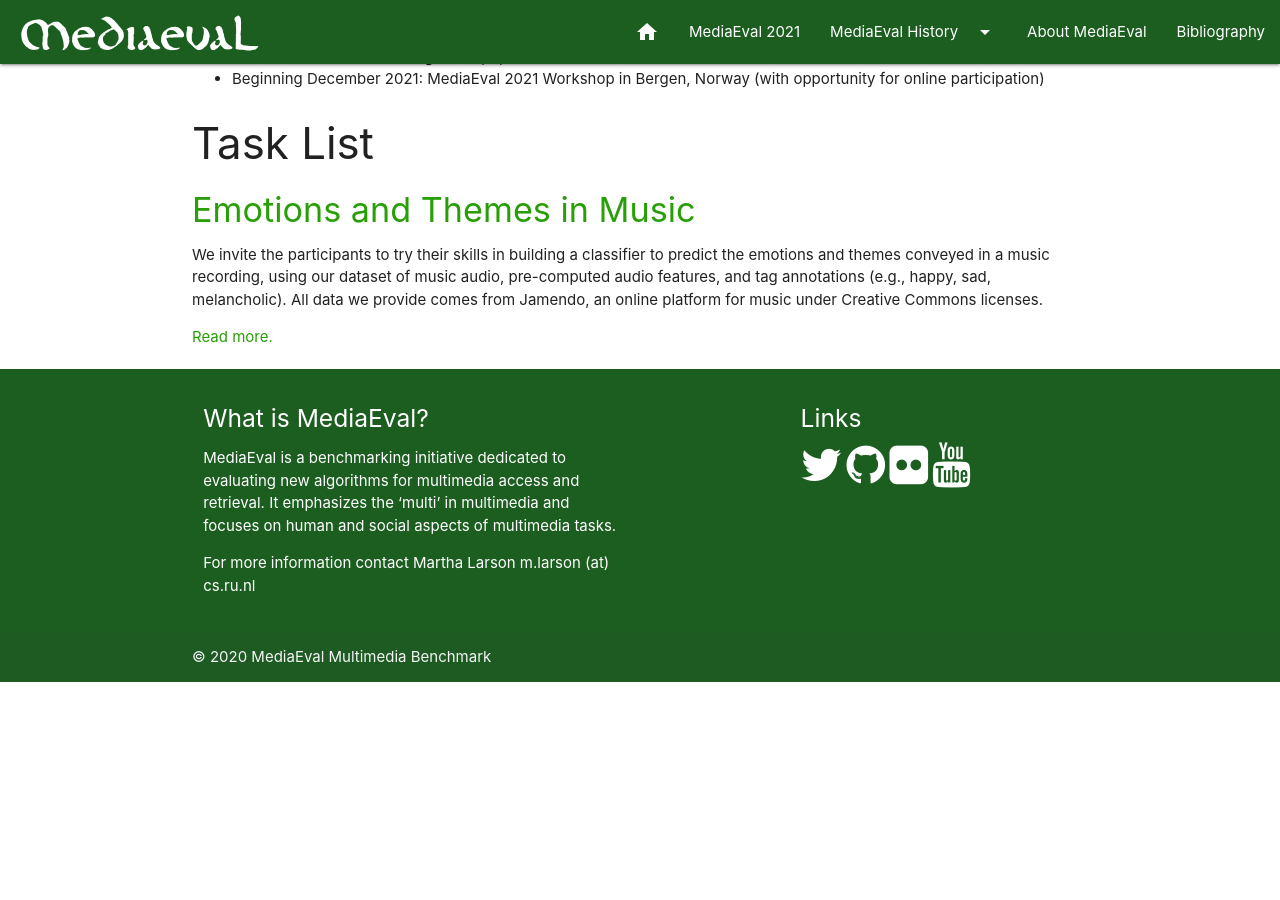
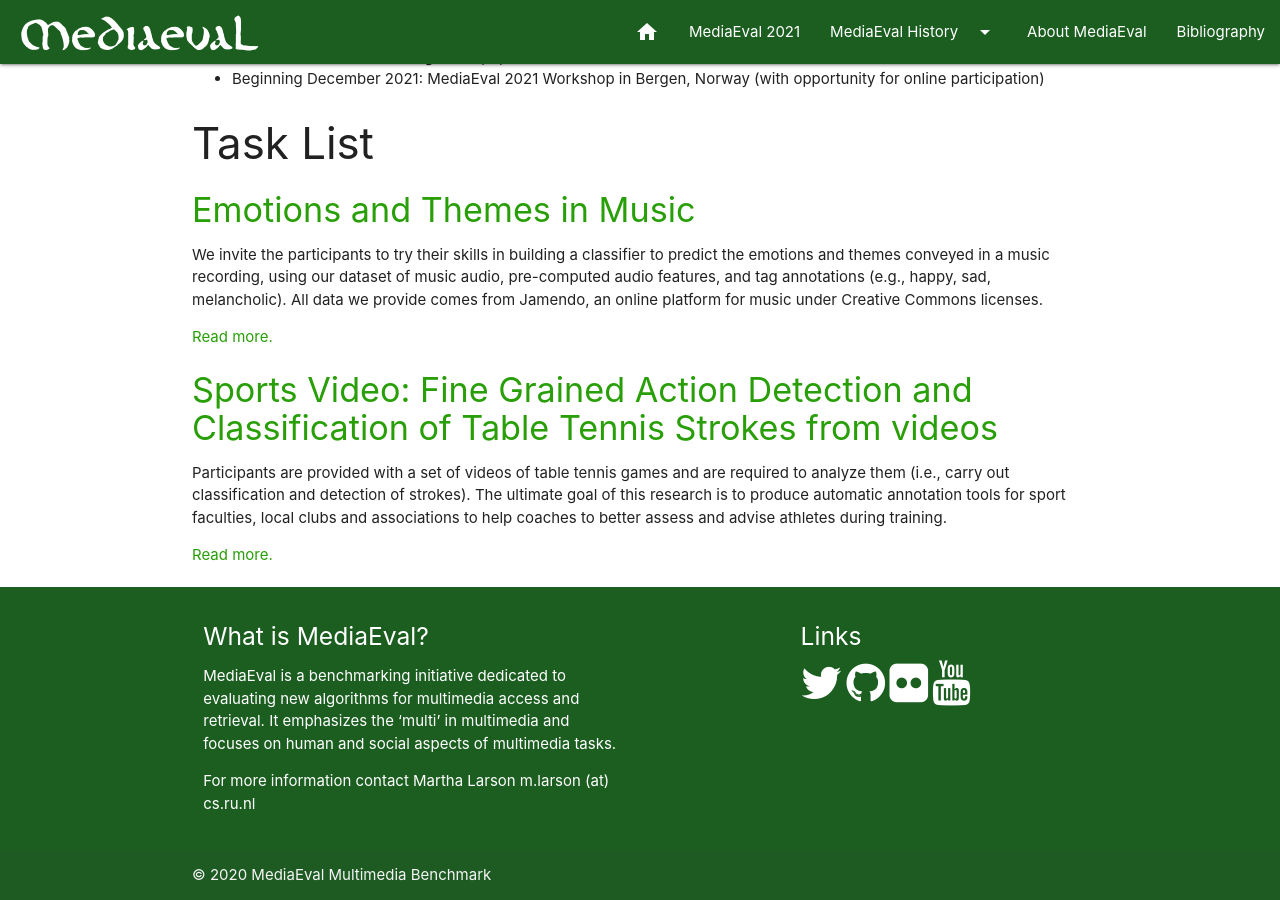
Before and after one commit to multimediaeval/multimediaeval.github.io, a Jekyll site: the page built from _editions/2021.md, in a window 1280 px wide and 900 px high, scrolled down 621 px. Built offline with Jekyll 4.4.1, drawn with Linux system fonts in a browser that asks for light colours; before the commit the page ends 1303 px from its top, so only the background shows below that; some of the changed lines change nothing that is shown.

Commit message:
Update sportsvideo.md

```diff
--- a/_editions/2021/tasks/sportsvideo.md
+++ b/_editions/2021/tasks/sportsvideo.md
@@ -2,7 +2,7 @@
 # static info
 layout: task
 year: 2021
-hide: true
+hide: false
 
 # required info
 title: "Sports Video: Fine Grained Action Detection and Classification of Table Tennis Strokes from videos"
@@ -16,7 +16,7 @@
 #### Task Description
 This task offers researchers an opportunity to test their fine-grained classification methods for detecting and recognizing strokes in table tennis videos. The low inter-class variability makes the task more difficult than with usual general datasets like UCF-101. The task offers two subtasks:
 
-***Subtask 1: Stroke Detection:*** Participans are required to build a system that detects whether a stroke has been performed, whatever its class, and to extract its temporal boundaries. The aim is to be able to distinguish between moments of interest in a game (players performing strokes) from irrelevant moments (picking up the ball, having a break…). This subtask can be a preliminary step for later recognizing a stroke that has been performed.
+***Subtask 1: Stroke Detection:*** Participants are required to build a system that detects whether a stroke has been performed, whatever its class, and to extract its temporal boundaries. The aim is to be able to distinguish between moments of interest in a game (players performing strokes) from irrelevant moments (picking up the ball, having a break…). This subtask can be a preliminary step for later recognizing a stroke that has been performed.
 
 ***Subtask 2: Stroke Classification:*** Participants are required to build a classification system that automatically labels video segments according to a performed stroke. There are 21 possible stroke classes.
 
@@ -38,7 +38,7 @@
 
 The training dataset shared for each subtask is composed of videos of table tennis matches with temporal borders of performed strokes supplied in an xml file, with the corresponding stroke label.
 
-***Subtask 1: Stroke Detection:***  The dataset used for training is composed of videos of table tennis matches with temporal borders of performed strokes supplied in an xml file. Participants are asked to temporally segment regions where a stroke is performed on unknown videos of matches. The IoU metric on temporal segments will be used for evaluation.
+***Subtask 1: Stroke Detection:***  Participants are asked to temporally segment regions where a stroke is performed on unknown videos of matches. The IoU metric on temporal segments will be used for evaluation.
 
 ***Subtask 2: Stroke Classification:***  Participants produce an xml file where each stroke of test sequences is labeled according to the given taxonomy. Submissions will be evaluated in terms of accuracy per class and global accuracy.
 
```
